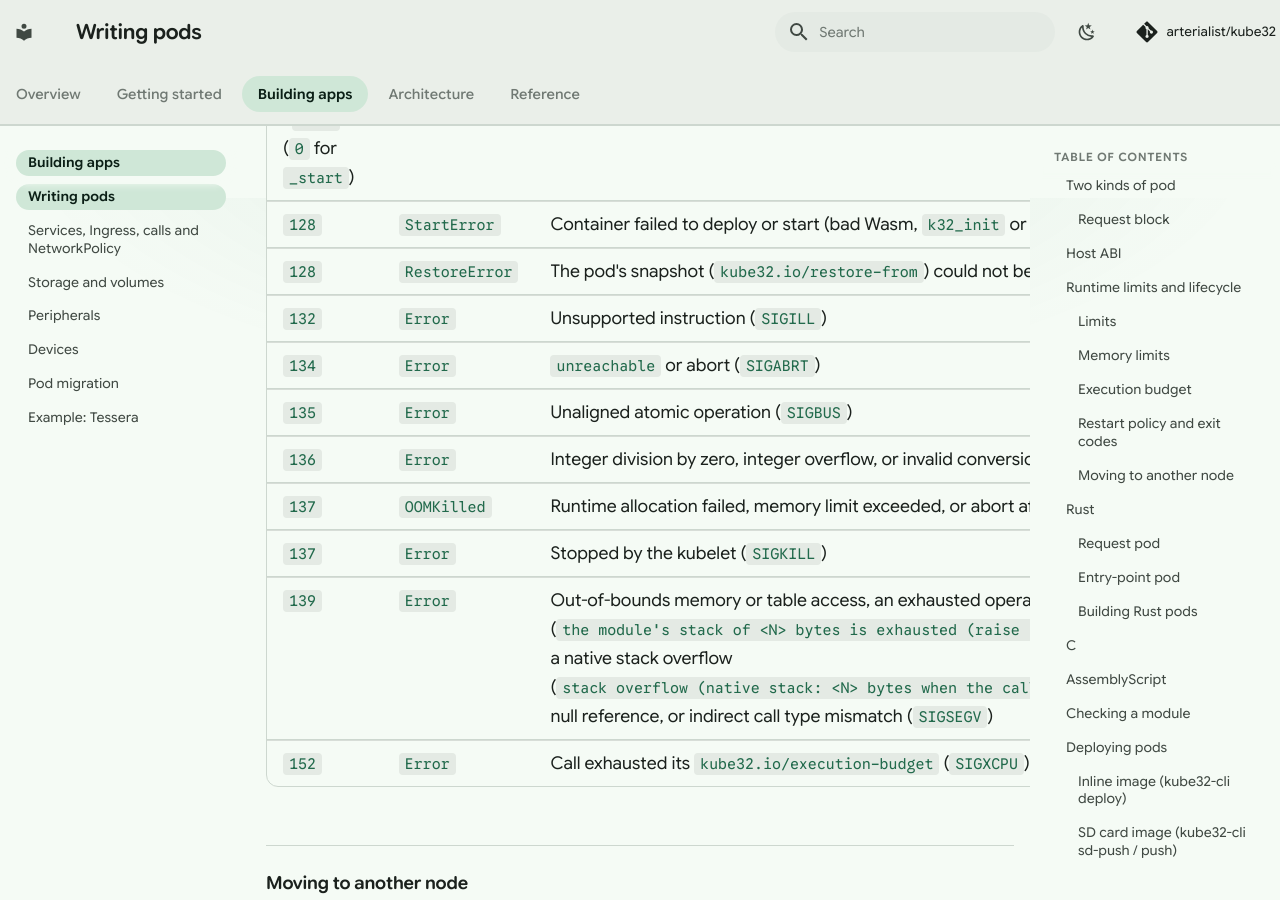
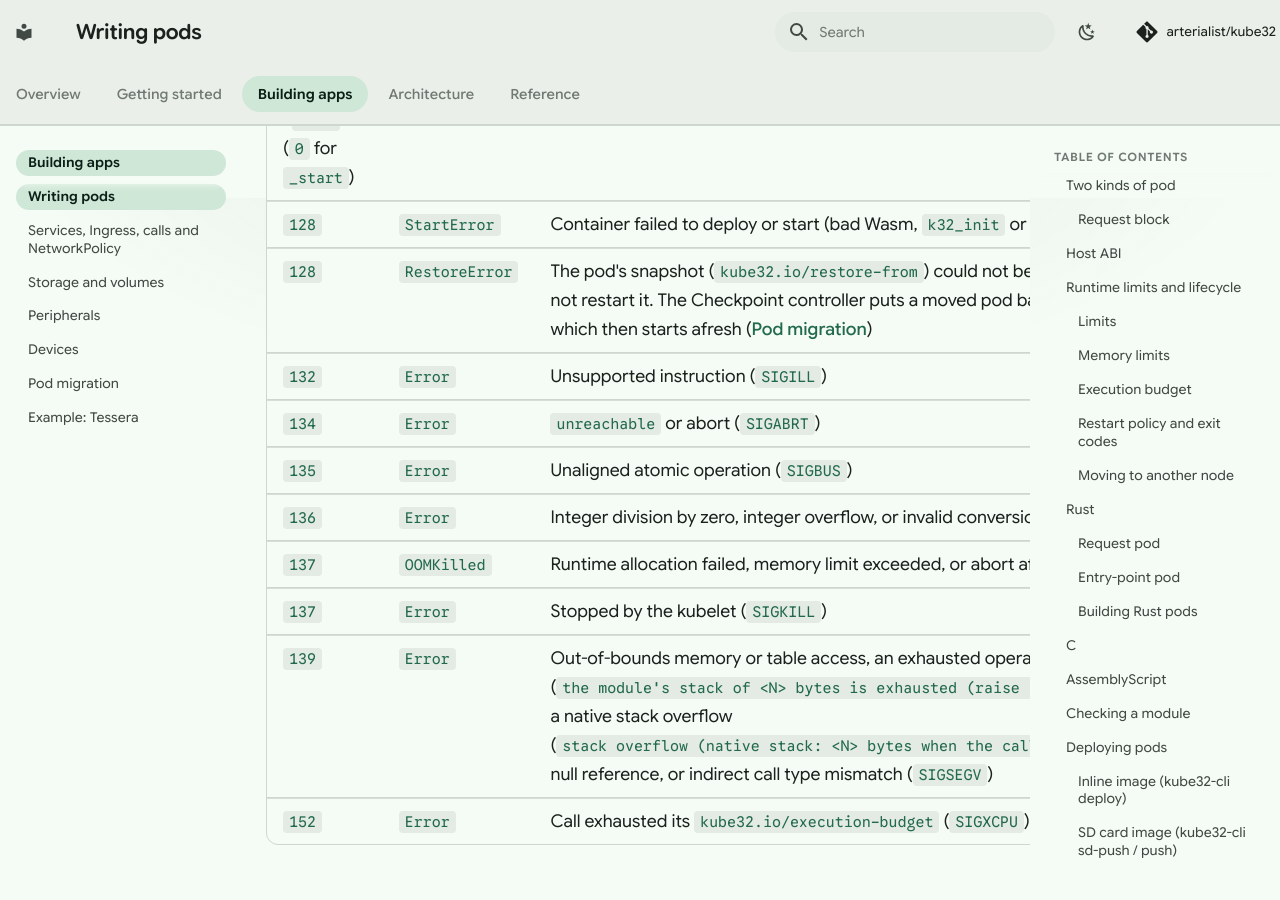
Before and after one commit to arterialist/kube32, an MkDocs documentation site: the page built from docs/app-development.md, in a window 1280 px wide and 900 px high, scrolled down 6102 px. Built offline with MkDocs 1.6.1 and Material for MkDocs 9.7.7, drawn with Linux system fonts in a browser that asks for light colours; comment, search, counter and statistics services are not loaded.

Commit message:
docs: what follows a RestoreError

```diff
--- a/docs/app-development.md
+++ b/docs/app-development.md
@@ -99,7 +99,7 @@ Pods support `restartPolicy: Always`, `OnFailure`, and `Never`. Failed or restar
 | --- | --- | --- |
 | Return value of `app_main` / `main` (`0` for `_start`) | `Completed` (when `0`) or `Error` | Entry point returned |
 | `128` | `StartError` | Container failed to deploy or start (bad Wasm, `k32_init` or `k32_restored` non-zero, no thread stack) |
-| `128` | `RestoreError` | The pod's snapshot (`kube32.io/restore-from`) could not be restored. The pod is `Failed` and is not restarted |
+| `128` | `RestoreError` | The pod's snapshot (`kube32.io/restore-from`) could not be restored. The pod is `Failed` and the kubelet does not restart it. The Checkpoint controller puts a moved pod back on its source node and replaces any other pod, which then starts afresh ([Pod migration](migration.md#moves)) |
 | `132` | `Error` | Unsupported instruction (`SIGILL`) |
 | `134` | `Error` | `unreachable` or abort (`SIGABRT`) |
 | `135` | `Error` | Unaligned atomic operation (`SIGBUS`) |
```
